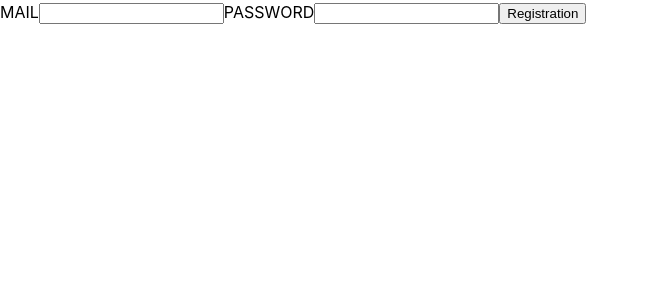
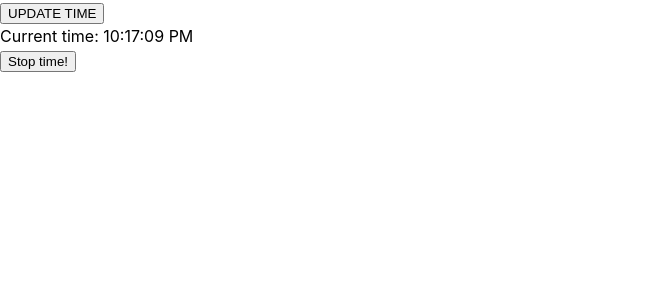
Before and after one commit to daria31v/react-practice-task, a React (Create React App) app: page / in a window 1280 px wide. Shown: the top 300 px of the page, without its empty margins (0-649 px from the left). Built offline with nearby package versions, Linux system fonts and the light colour scheme.

Commit message:
часи з хук

```diff
--- /dev/null
+++ b/src/components/6 task hooks/App.jsx
@@ -0,0 +1,14 @@
+
+// import { SingnupForm } from './SingnupForm';
+import {Clock} from './Clock'
+
+
+export const App = () => {
+  return (
+      <>
+        {/* <SingnupForm/> */}
+      <Clock />
+
+    </>
+  );
+};
--- /dev/null
+++ b/src/components/6 task hooks/Clock.jsx
@@ -0,0 +1,33 @@
+
+import { useState, useRef, useEffect } from "react"
+
+export const Clock = () => {
+    const [time, setTime] = useState(() => new Date());
+    const intervalId = useRef(null);
+
+    useEffect(() => {
+        intervalId.current = setInterval(() => {
+        console.log('Interval 1000ms' + Date.now());
+        setTime(new Date());
+        }, 1000);
+
+        return () => {
+            console.log('befor useEffect');
+            stop();
+        };
+    }, []);
+
+    const stop = () => {
+        clearInterval(intervalId.current);
+    };
+
+
+    return (
+        <div>
+            <button onClick={() => setTime(new Date())}>UPDATE TIME</button>
+
+            <p>Current time: {time.toLocaleTimeString()}</p>
+            <button type="button" onClick={stop}>Stop time!</button>
+        </div>
+    );
+}
--- a/src/components/6 task huki/SingnupForm.jsx
+++ b/src/components/6 task hooks/SingnupForm.jsx
@@ -1,26 +1,6 @@
-import { useEffect } from 'react';
-import { useState } from 'react';
+import {useLocalStorage} from './hooks'
 
-// лініва ініціаалізація для звернення до локалсторедж один раз
-// для цього огортуємо функцію в обгортку
 
-// загальна фунція що змінює усі параметри для перевикористання логіки, що прив'язана до ключів
-// десеріалізація та серіалізація прописується для логіки
-const useLocalStorage = (
-  key,
-  defaultValue,
-  serialize = JSON.stringify,
-  deserialize = JSON.parse,
-) => {
-  const [state, setState] = useState(() => {
-    return deserialize(window.localStorage.getItem(key)) ?? defaultValue;
-  });
-  useEffect(() => {
-    window.localStorage.setItem(key, serialize(state));
-  }, [key, state, serialize]);
-  // тут прописуєшь те що необхідно повернути, отримати: об'єкт, масив, число....
-  return [state, setState];
-};
 
 export const SingnupForm = () => {
   const [email, setEmail] = useLocalStorage('email', '');
--- /dev/null
+++ b/src/components/6 task hooks/hooks.jsx
@@ -0,0 +1,23 @@
+import { useEffect } from 'react';
+import { useState } from 'react';
+// лініва ініціаалізація для звернення до локалсторедж один раз
+// для цього огортуємо функцію в обгортку
+
+// загальна фунція що змінює усі параметри для перевикористання логіки, що прив'язана до ключів
+// десеріалізація та серіалізація прописується для логіки
+
+export const useLocalStorage = (
+  key,
+  defaultValue,
+  serialize = JSON.stringify,
+  deserialize = JSON.parse,
+) => {
+  const [state, setState] = useState(() => {
+    return deserialize(window.localStorage.getItem(key)) ?? defaultValue;
+  });
+  useEffect(() => {
+    window.localStorage.setItem(key, serialize(state));
+  }, [key, state, serialize]);
+  // тут прописуєшь те що необхідно повернути, отримати: об'єкт, масив, число....
+  return [state, setState];
+};
--- a/src/components/6 task huki/App.jsx
+++ /dev/null
@@ -1,12 +0,0 @@
-
-import { SingnupForm } from './SingnupForm';
-
-
-export const App = () => {
-  return (
-      <>
-        <SingnupForm/>
-
-    </>
-  );
-};
--- a/src/index.js
+++ b/src/index.js
@@ -44,7 +44,7 @@
 // 6 task
 import React from 'react';
 import ReactDOM from 'react-dom/client';
-import { App } from 'components/6 task huki/App';
+import { App } from 'components/6 task hooks/App';
 import './index.css';
 
 
```
